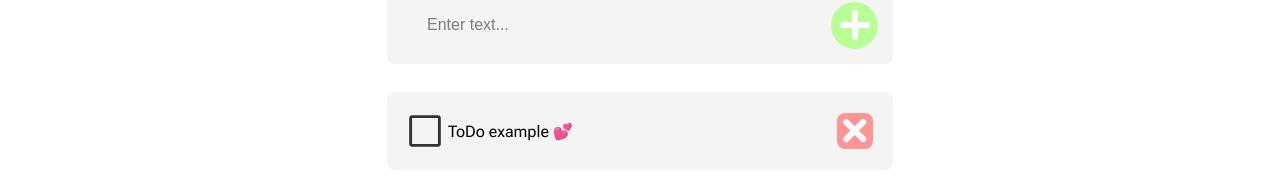
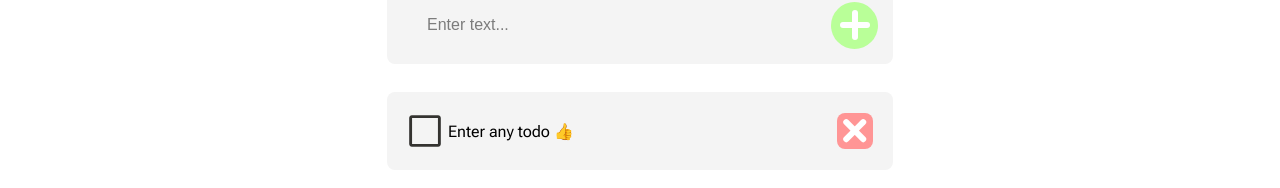
Before and after one commit to frontgr/to-notes, a React (Vite) app: page / in a window 1280 px wide. Shown: the part 226-414 px from the top of the page. Built offline with nearby package versions, Linux system fonts and the light colour scheme.

Commit message:
fix: Store data after switching beetween notes and todos and don't add empty todo

```diff
--- a/src/App.jsx
+++ b/src/App.jsx
@@ -3,6 +3,18 @@ import { useState } from "react";
 import Header from "./components/Header/Header.jsx";
 import ToDo from "./components/ToDo/ToDo.jsx";
 import Notes from "./components/Notes/Notes.jsx";
+if (localStorage.getItem("ToDoData") === null) {
+  localStorage.setItem(
+    "ToDoData",
+    JSON.stringify([
+      {
+        id: 1,
+        isToDoChecked: false,
+        textOfToDo: "Enter any todo 👍",
+      },
+    ]),
+  );
+}
 function App() {
   const [currentService, setCurrentService] = useState("to-do list");
 
--- a/src/components/ToDo/ToDo.css
+++ b/src/components/ToDo/ToDo.css
@@ -94,3 +94,6 @@
   display: flex;
   align-items: center;
 }
+.todo-item:last-child {
+  margin-bottom: 46px;
+}
--- a/src/components/ToDo/ToDo.jsx
+++ b/src/components/ToDo/ToDo.jsx
@@ -2,13 +2,12 @@ import "./ToDo.css";
 import ToDoItem from "./ToDoItem.jsx";
 import { useState, useEffect } from "react";
 
-const initialData = JSON.parse(localStorage.getItem("ToDoData")) || [
-  { id: 1, isToDoChecked: false, textOfToDo: "ToDo example 💕" },
-];
 export default function ToDo() {
   const [inputText, setInputText] = useState("");
   const [isStringBig, setisStringBig] = useState(false);
-  const [ToDoData, setToDoData] = useState(initialData);
+  const [ToDoData, setToDoData] = useState(
+    JSON.parse(localStorage.getItem("ToDoData")),
+  );
   useEffect(() => {
     localStorage.setItem("ToDoData", JSON.stringify(ToDoData));
   }, [ToDoData]);
@@ -21,6 +20,7 @@ export default function ToDo() {
         textOfToDo: inputText,
       };
       setToDoData((prevState) => [...prevState, newElement]);
+      setInputText("");
     }
   }
   function handleDelete(id) {
@@ -43,12 +43,13 @@ export default function ToDo() {
     if (event.target.value.length > 30) {
       setisStringBig(true);
     } else {
-      console.log(event.target.value.length);
       setisStringBig(false);
       setInputText(event.target.value);
+
       if (event.key === "Enter") {
         handleClick();
         event.target.value = "";
+        setInputText("");
       }
     }
   }
@@ -68,7 +69,6 @@ export default function ToDo() {
           <button
             className="todo-input__add-btn"
             onClick={() => {
-              console.log(ToDoData);
               handleClick();
             }}
           ></button>
```
